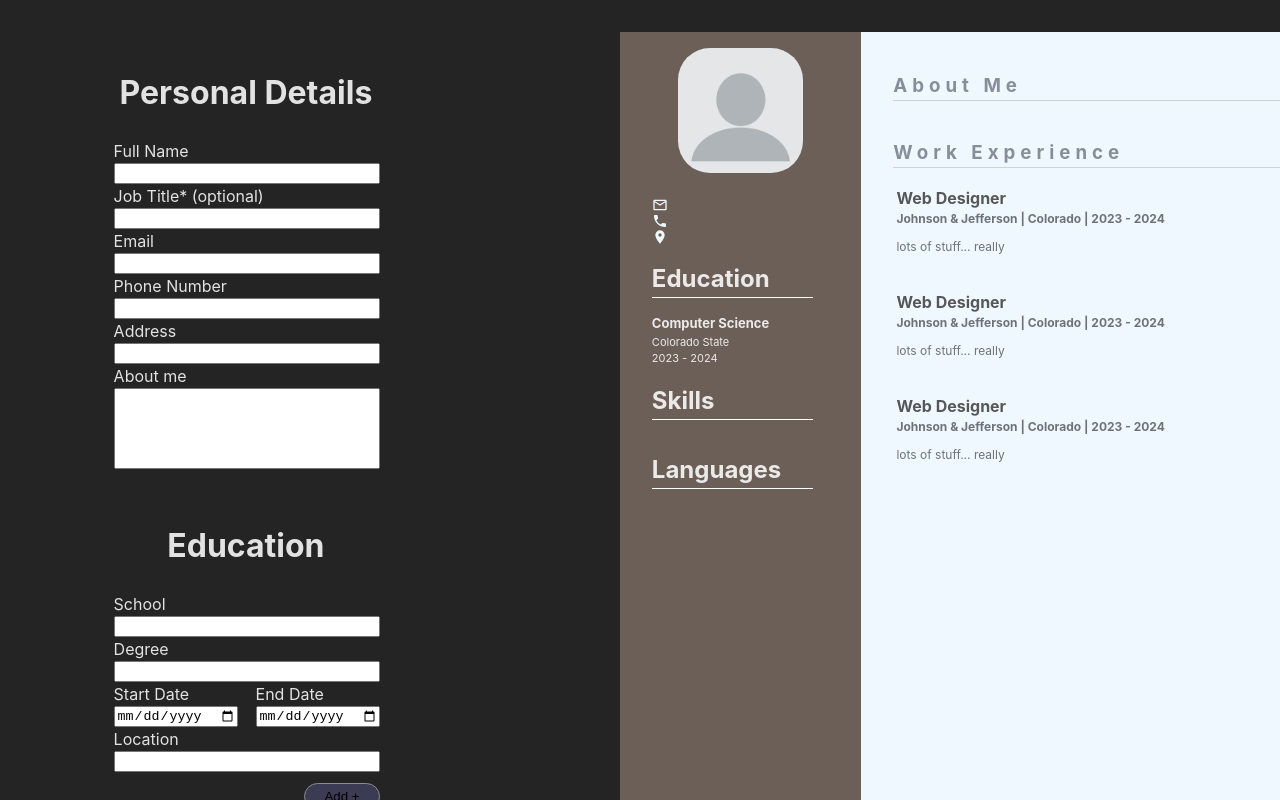
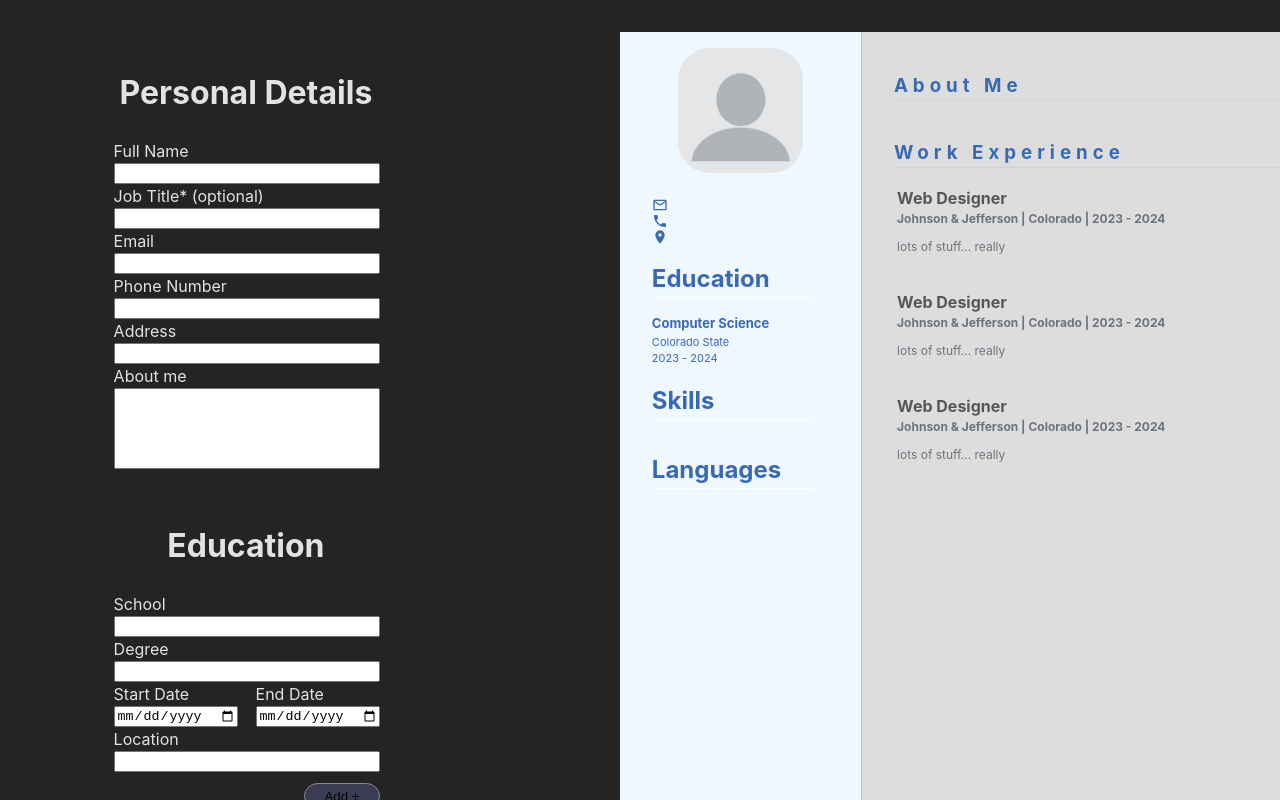
Before and after one commit to Jared588/cv-app, a React (Vite) app: page / in a window 1280 px wide. Shown: the top 800 px of the page. Built offline with nearby package versions, Linux system fonts and the light colour scheme.

Commit message:
Change colors and styling

```diff
--- a/src/Cv.css
+++ b/src/Cv.css
@@ -12,7 +12,8 @@
     flex-direction: column;
     padding-left: 2rem;
     width: 33%;
-    background-color: rgb(107, 95, 87);
+    color: rgb(56, 105, 180);
+    border-right: 1px solid rgb(194, 194, 194);
     text-align: left;
 }
 
@@ -56,12 +57,13 @@
 
 .contact-icons {
     width: 1rem;
-    fill: aliceblue;
+    fill: rgb(56, 105, 180);
 }
 
 /* Right-side */
 
 .right-side {
+    background-color: rgb(221, 221, 221);
     color: rgb(49, 52, 77);
     display: flex;
     flex-direction: column;
@@ -70,29 +72,26 @@
     text-align: left;
 }
 
-.bio {
-
-}
-
 .name {
+    color: rgb(56, 105, 180);
     margin-bottom: 0;
 }
 
 .title {
     margin-top: 0;
     font-size: 14px;
-    color: rgb(80, 80, 80);
+    color: rgb(90, 90, 90);
 }
 
 .about-me > p {
     font-size: 12px;
     padding-right: 2rem;
-     color: rgb(66, 66, 66);
+    color: rgb(66, 66, 66);
 }
 
 .about-me > h3,
 .experience > h3 {
-    color: rgb(134, 142, 153);
+    color: rgb(56, 105, 180);
     letter-spacing: 5px;
     border-bottom: 1px solid rgb(210, 210, 212);
     margin-right: 2rem;
```
